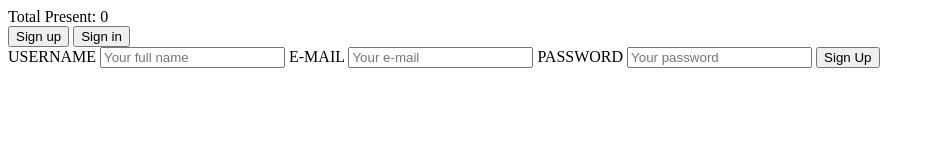
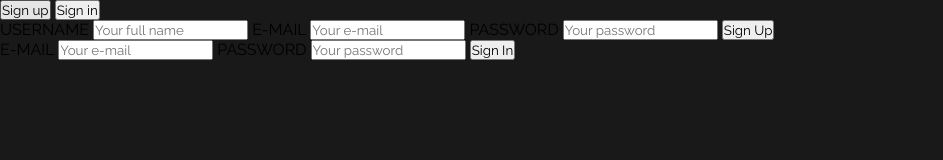
Before and after one commit to thywoe/decagon-scratch-card, a plain HTML site: page src/ui/index.html in a window 1280 px wide. Shown: the whole page, without its empty margins (0-943 px from the left). Drawn offline with Linux system fonts and the light colour scheme.

Commit message:
Add signup/signin button

```diff
--- a/src/ui/index.html
+++ b/src/ui/index.html
@@ -7,28 +7,7 @@
     </head>
 <body>
     <div class="main-box">
-
-            <div class="left-cont">
-            <div class="roll-numbers">
-                <!-- <div class="roll-cell"></div>
-                <div class="roll-cell"></div>
-                <div class="roll-cell"></div>
-                <div class="roll-cell"></div>
-                <div class="roll-cell"></div>
-                <div class="roll-cell"></div>
-                <div class="roll-cell"></div>
-                <div class="roll-cell"></div>
-                <div class="roll-cell"></div>
-                <div class="roll-cell"></div> -->
-            </div>
-                <div class="total-present form">Total Present: 0
-                </div>
-            </div>
-
-
-
 	    <div class="form-cont">
-
         <div class="top-buttons">
         <button class="to-signin top-active-button">Sign up</button>
         <button class="to-signup">Sign in</button>
@@ -45,6 +24,16 @@
             <input type="submit" class="form-btn" value="Sign Up"/>
             </form>
         </div>
+
+        <div class="form form-signin">
+            <form action="#">
+            <label>E-MAIL</label>
+            <input type="email" placeholder="Your e-mail">
+            <label>PASSWORD</label>
+            <input type="password" placeholder="Your password">
+            <input type="submit" class="form-btn" value="Sign In"/>
+            </form>
+         </div>
       </div>
  </div>
 </body>
--- a/src/ui/style.css
+++ b/src/ui/style.css
@@ -0,0 +1,11 @@
+*{
+    margin: 0;
+    padding: 0;
+    outline: none;
+    box-sizing: border-box;
+    font-family: 'Raleway', sans-serif;
+}
+
+body{
+    background: #191919
+}
```
Lines whose indentation alone changed are shown as unchanged.
